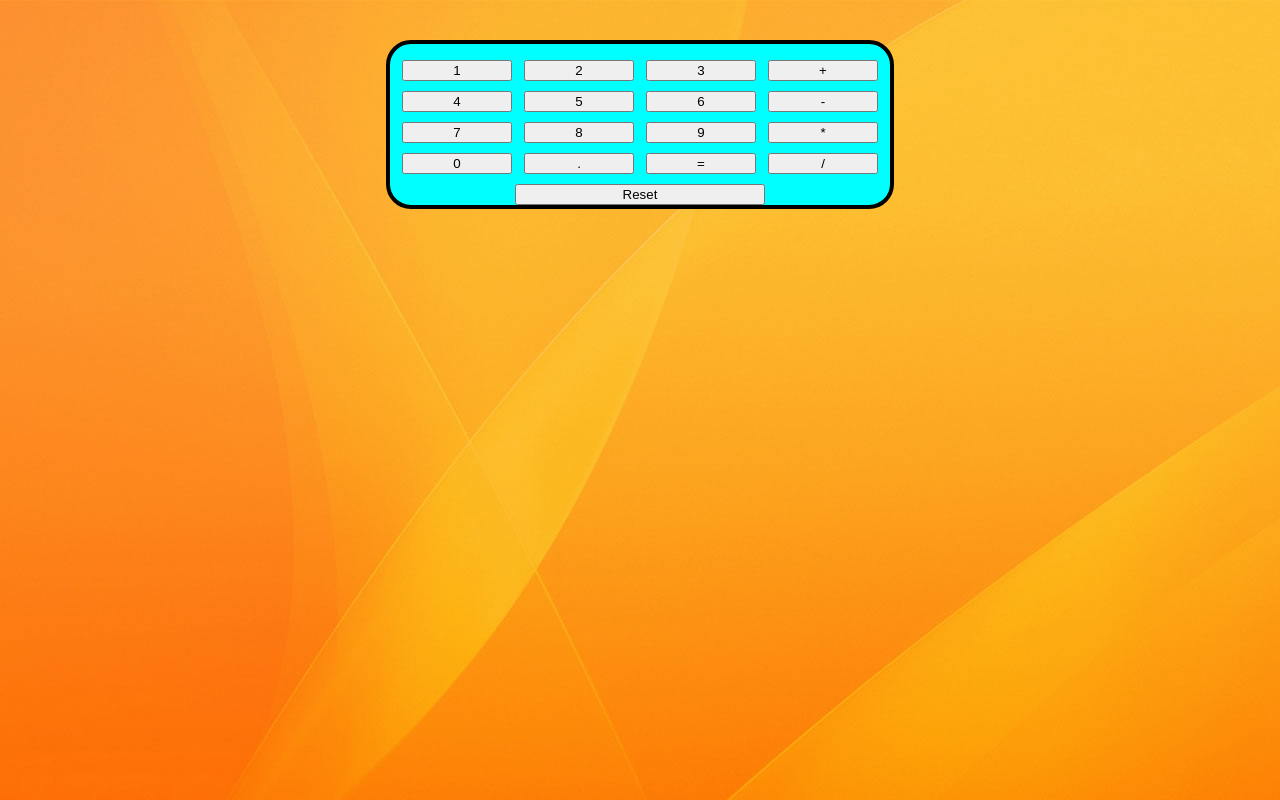
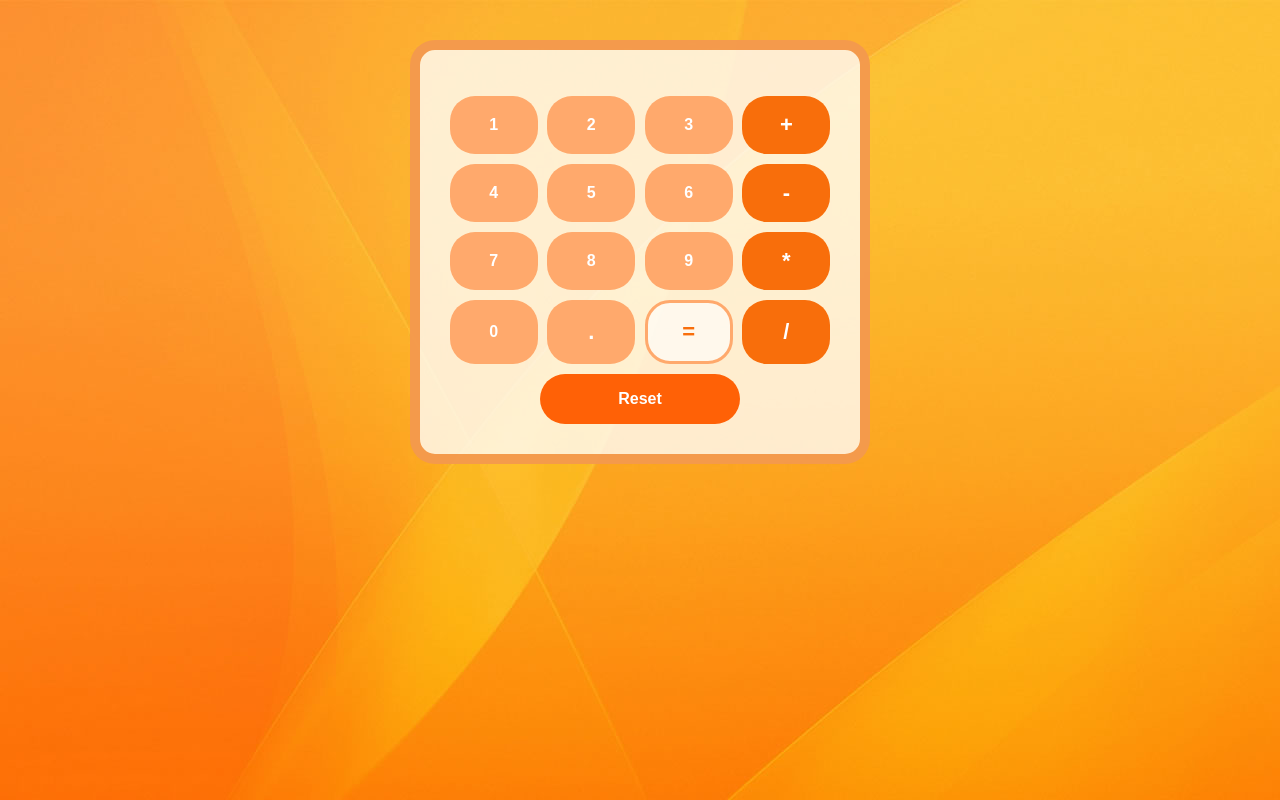
Before and after one commit to nicolascafure/calculadora-hooks, a React (Create React App) app: page / in a window 1280 px wide. Built offline with nearby package versions, Linux system fonts and the light colour scheme.

Commit message:
Agregando estilos a botones

```diff
--- a/src/App.js
+++ b/src/App.js
@@ -31,7 +31,7 @@ const [error, setError] = useState(false)
       <Coma setCalculo={setCalculo}  calculo={calculo}/>
       <Result calculo={calculo} setError={setError} setCalculo={setCalculo}/>
        <Operators operator= {"/"} key={11} setCalculo={setCalculo} calculo={calculo} />
-       <Reset setCalculo={setCalculo} />
+       <Reset setCalculo={setCalculo} setError={setError} />
     </div>
   );
 }
--- a/src/Components/Reset.js
+++ b/src/Components/Reset.js
@@ -1,8 +1,9 @@
 import React from 'react';
 
-const Reset = ({setCalculo}) => {
+const Reset = ({setCalculo,setError}) => {
     const resetValues =()=>{
         setCalculo("")
+        setError(false)
     }
 
     return (<button className= "reset" onClick={resetValues}>Reset</button>  )
--- a/src/index.css
+++ b/src/index.css
@@ -17,14 +17,28 @@ code {
 }
 
 .contenedor-principal{
-  width: 500px;
+  width: 400px;
   display: flex;
   justify-content: space-evenly;
   flex-wrap: wrap;
-  border: 4px solid;
+  border: 10px solid rgba(241, 130, 38, 0.774);
   border-radius: 25px;
-  background-color: aqua;
+  background-color: rgba(255, 255, 255, 0.781);
   margin-top: 40px;
+  padding: 30px 20px;
+}
+button{
+  padding: 1rem;
+  font-size: 20px;
+  font-weight: bold;
+  border: none;
+  text-align: center;
+  text-decoration: none;
+  display: inline-block;
+  font-size: 16px;
+  transition-duration: 0.4s;
+  cursor: pointer;
+  border-radius: 25px;
 }
 
 .screen{
@@ -39,23 +53,62 @@ code {
 .number{
   width: 22%;
   margin-bottom: 10px;
+  background-color: rgb(255, 169, 108);
+  color: white;
+}
+.number:hover{
+  background-color: rgba(19, 13, 8, 0.507);
+  color: rgb(255, 166, 0);
 }
 
 .operator{
   width: 22%;
   margin-bottom: 10px;
+  background-color: rgb(248, 110, 11);
+  color: white;
+  font-size: 22px;
 }
+.operator:hover{
+    background-color: rgba(19, 13, 8, 0.767);
+    color: rgb(255, 166, 0);
+  }
+
 
 .result{
   width: 22%;
   margin-bottom: 10px;
+  background-color: rgba(255, 255, 255, 0.61);
+  border: 3px solid rgb(255, 169, 108);
+  color: rgb(248, 110, 11) ;
+  font-size: 22px;
 }
+
+.result:hover{
+  background-color: orange;
+ border: 3px solid rgb(255, 255, 255);
+  color: white;
+}
+
 
 .coma{
   width: 22%;
   margin-bottom: 10px;
+  font-size: 22px;
+  background-color:  rgb(255, 169, 108);
+  color: white;
+
+}
+.coma:hover{
+  background-color: rgba(19, 13, 8, 0.507);
+  color: rgb(255, 166, 0);
 }
 
 .reset{
   width: 50%;
+  background-color: rgb(255, 97, 6);
+  color: white;
 }
+.reset:hover{
+  background-color: rgba(0, 0, 0, 0.747);
+  color: orange;
+}
```
